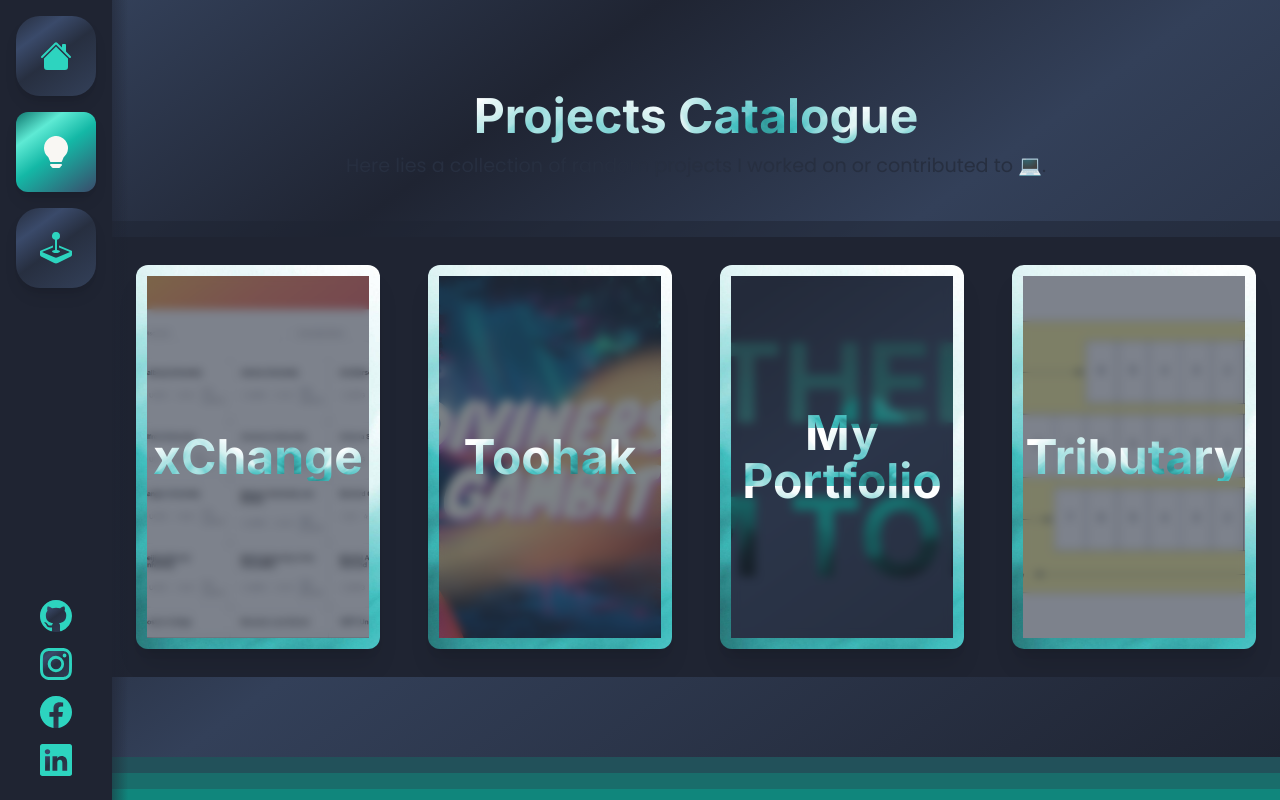
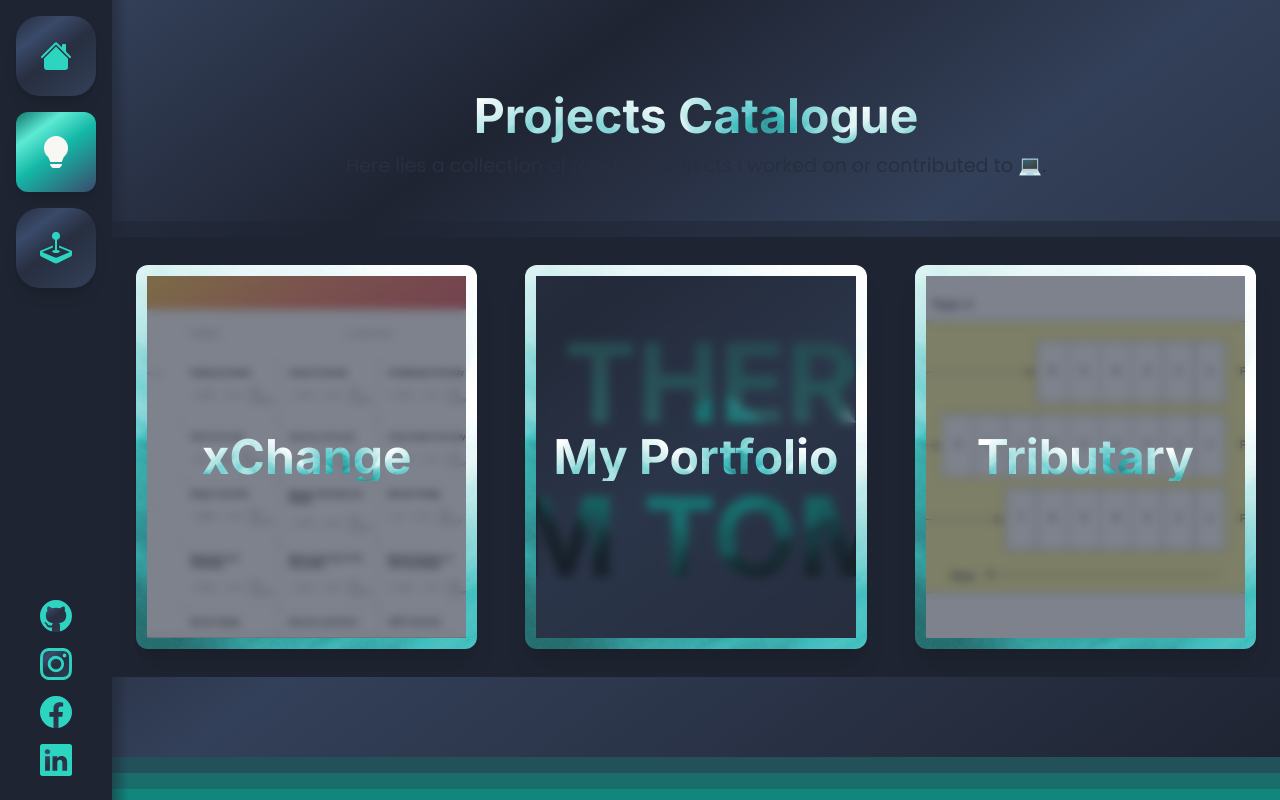
Before and after one commit to tom-jt/Portfolio, a Next.js app: page /projects in a window 1280 px wide. Shown: the top 800 px of the page. Built offline with nearby package versions, Linux system fonts and the light colour scheme.

Commit message:
Shelved a project termporarily

```diff
--- a/app/projects/page.tsx
+++ b/app/projects/page.tsx
@@ -16,7 +16,7 @@ const Home = () => {
             <div className='bg-tblack-950/50 w-full h-4 mt-10'/>
             <div className={styles.projectFrames + ' bg-tblack-950'}>
               <ProjectFrame id='xchange'/>
-              <ProjectFrame id='toohak'/>
+              {/* <ProjectFrame id='toohak'/> */}
               <ProjectFrame id='portfolio'/>
               <ProjectFrame id='tributary'/>
             </div>
```
